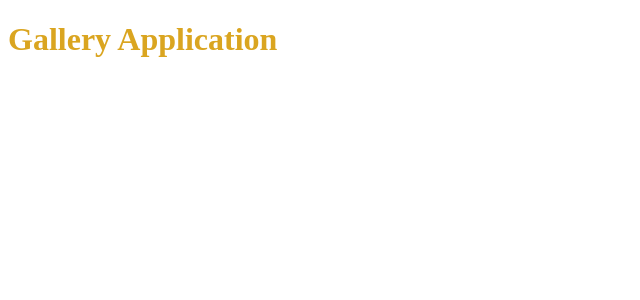
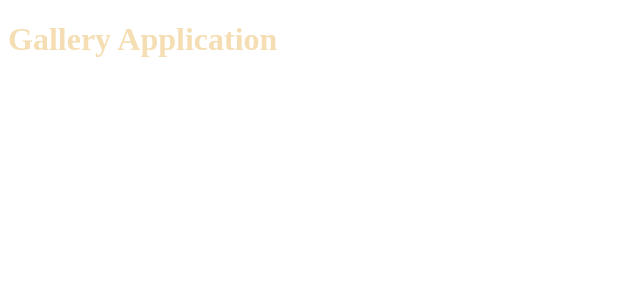
Before and after one commit to lvarayut/styled-components-tutorial, a React (Create React App) app: page / in a window 1280 px wide. Shown: the top 300 px of the page, without its empty margins (0-640 px from the left). Built offline with nearby package versions, Linux system fonts and the light colour scheme; the HTML template or start-up script is replaced by a standard one.

Commit message:
Step-2 Use prop to set Title color

```diff
--- a/src/App.js
+++ b/src/App.js
@@ -2,13 +2,13 @@ import React, { Component } from 'react';
 import styled from 'styled-components';
 
 const Title = styled.h1`
-  color: goldenrod;
+  color: ${props => props.color ||  'goldenrod'}
 `;
 
 class App extends Component {
   render() {
     return (
-      <Title>Gallery Application</Title>
+      <Title color="wheat">Gallery Application</Title>
     );
   }
 }
```
